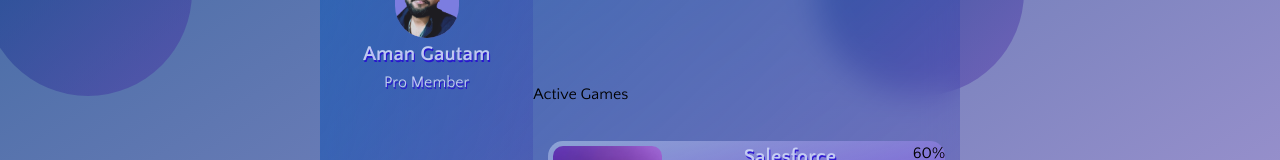
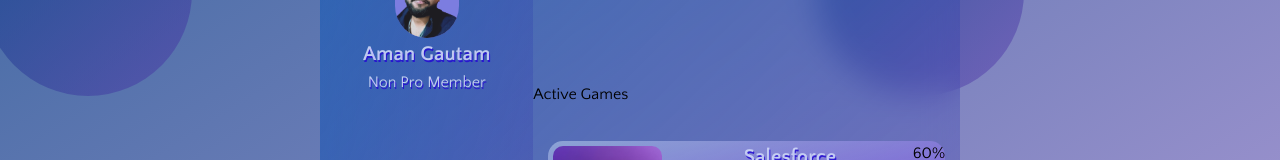
Before and after one commit to triang1e/amangautam, a Next.js app: page / in a window 1280 px wide. Shown: the part 192-352 px from the top of the page. Built offline with nearby package versions, Linux system fonts and the light colour scheme; a web font is replaced by a local one.

Commit message:
Minor Changes

```diff
--- a/pages/index.js
+++ b/pages/index.js
@@ -45,11 +45,7 @@ export default function Home() {
               <div className="user">
                 <img src="./amanpfp.png" alt="Aman Gautam" />
                 <h1>Aman Gautam</h1>
-                <h3>Pro Member</h3>
-                {/* <div className="pro">
-                  <img src="/medal.jpg" alt="" />
-                  <h3>Pro Member</h3>
-                </div> */}
+                <h3>Non Pro Member</h3>
               </div>
               <div className="links">
                 <a
```
